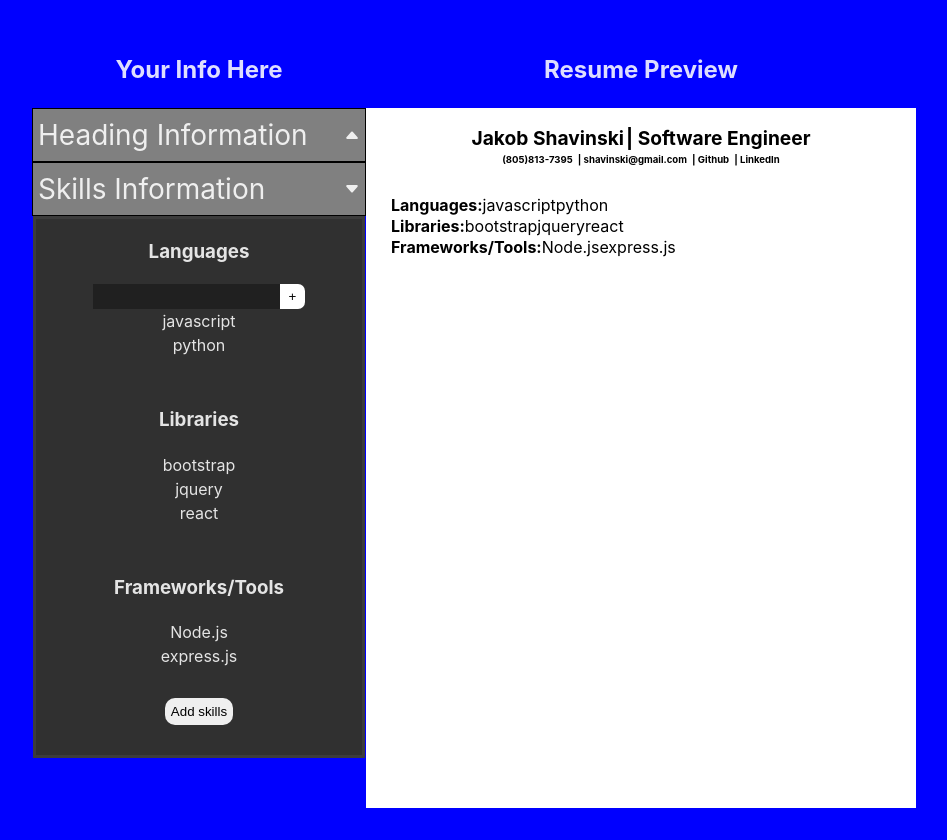
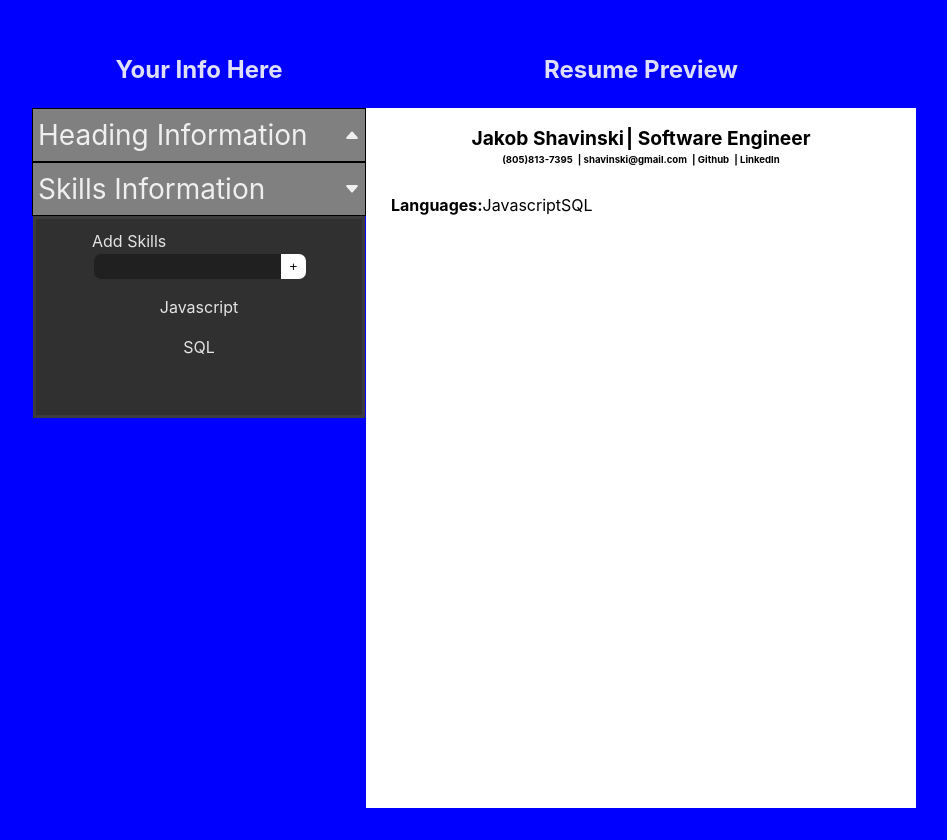
Before and after one commit to shavinski/cv-application, a React (Vite) app in the folder frontend/: page / in a window 1280 px wide. Both pictures are taken after a click on the element "Skills Information". Shown: the whole page, without its empty margins (166-1113 px from the left). Built offline with nearby package versions, Linux system fonts and the light colour scheme.

Commit message:
Simplify skills information form

```diff
--- a/frontend/src/App.tsx
+++ b/frontend/src/App.tsx
@@ -2,7 +2,7 @@ import React, { useState } from 'react'
 import './App.css'
 import { UserInformation } from './components/UserInformation'
 import { UserResume } from './components/UserResume'
-import { HeadingInfo, SkillsInfo } from './interfaces/UserInfoInterfaces'
+import { HeadingInfo } from './interfaces/UserInfoInterfaces'
 
 function App() {
   const [heading, setHeading] = useState<HeadingInfo>({
@@ -14,11 +14,7 @@ function App() {
     linkedin: 'linkedin.com',
   })
 
-  const [skills, setSkills] = useState<SkillsInfo>({
-    'Languages': ['javascript', 'python'],
-    'Libraries': ['bootstrap', 'jquery', 'react'],
-    'Frameworks/Tools': ['Node.js', 'express.js']
-  })
+  const [skills, setSkills] = useState<string[]>(['Javascript', 'SQL'])
 
   function handleHeadingInfoChange(e: React.ChangeEvent<HTMLInputElement>) {
     const { name, value } = e.target;
@@ -29,23 +25,23 @@ function App() {
     }));
   }
 
-  function handleSkillsInfoChange(skillCategory: string, newSkills: string[]) {
+  function handleSkillsInfoChange(newSkill: string) {
     setSkills((prevData) => ({
       ...prevData,
-      [skillCategory]: [...prevData[skillCategory], ...newSkills]
+      newSkill
     }));
-    console.log(`adding ${newSkills} to ${skillCategory}`)
+    console.log(`adding ${newSkill}}`)
   }
 
 
   return (
     <div className='app-main-container'>
-        <UserInformation
-          handleHeadingInfoChange={handleHeadingInfoChange}
-          heading={heading}
-          handleSkillsInfoChange={handleSkillsInfoChange}
-          skills={skills} />
-        <UserResume heading={heading} skills={skills}/>
+      <UserInformation
+        handleHeadingInfoChange={handleHeadingInfoChange}
+        heading={heading}
+        handleSkillsInfoChange={handleSkillsInfoChange}
+        skills={skills} />
+      <UserResume heading={heading} skills={skills} />
     </div>
   )
 }
--- a/frontend/src/components/CategoryForm.tsx
+++ /dev/null
@@ -1,17 +0,0 @@
-import { FormEvent } from "react";
-
-function CategoryForm({ category }) {
-
-    function handleSubmit(e: FormEvent) {
-        e.preventDefault();
-    }
-
-    return (
-        <form className="add-skill-form" action="">
-            <input id={category} name={category}></input>
-            <button type="submit" onClick={handleSubmit}>+</button>
-        </form>
-    )
-}
-
-export { CategoryForm }
--- a/frontend/src/components/SkillsForm.tsx
+++ b/frontend/src/components/SkillsForm.tsx
@@ -2,114 +2,26 @@ import { ChangeEvent, FormEvent, useState } from "react";
 import { SkillsFormProps } from "../interfaces/UserInfoInterfaces";
 import { createArrayForSkills } from "../utils/skillsFormUtils";
 import '../styles/SkillsForm.css'
-import { CategoryForm } from "./CategoryForm";
 
 function SkillsForm({ handleSkillsInfoChange, skills }: SkillsFormProps) {
-    const [showModal, setShowModal] = useState<Boolean>(false);
-    const [selectedCategory, setSelectedCategory] = useState<string>('Languages');
-    const [newlyAddedSkill, setNewlyAddedSkill] = useState<string>('');
-
-    function displayModalForm() {
-        setShowModal(!showModal)
-    }
-
-    function handleCategoryChange(event: ChangeEvent<HTMLSelectElement>) {
-        setSelectedCategory(event.target.value)
-    }
-
-    function handleInputChange(event: ChangeEvent<HTMLInputElement>) {
-        setNewlyAddedSkill(event.target.value);
-    }
-
-    function handleAddingNewSkill(category: string, newSkills: string, event: FormEvent) {
-        event.preventDefault();
-
-        const skillsList = createArrayForSkills(newSkills);
-
-        handleSkillsInfoChange(category, skillsList)
-        setNewlyAddedSkill('');
-        setShowModal(!showModal)
-    }
 
     return (
         <>
             <div className="form-overlay">
                 <div className="skills-main-container">
-                    <div className="skills-sub-container">
-                        <div className="skills-list-container">
-                            <h3>Languages</h3>
-                            <CategoryForm category={'Languages'}/>
+                    <form className="add-skill-form" action="">
+                        <label htmlFor="skills">Add Skills</label>
+                        <div>
+                            <input id="skills" name="skills"></input>
+                            <button type="submit">+</button>
+                        </div>
+                    </form>
 
-                            {skills.Languages.length === 0 &&
-                                <small>You currently have 0 skills in languages. Add some!</small>
-                            }
-                            <ul>
-                                {skills.Languages.map((language, index) => (
-                                    <li key={index}>
-                                        {language}
-                                    </li>
-                                ))}
-                            </ul>
-
-                        </div>
-                        <div className="skills-list-container">
-                            <h3>Libraries</h3>
-                            {skills.Libraries.length === 0 &&
-                                <small>You currently have 0 skills in libraries. Add some!</small>
-                            }
-                            <ul>
-                                {skills.Libraries.map((lib, index) => (
-                                    <li key={index}>
-                                        {lib}
-                                    </li>
-                                ))}
-                            </ul>
-                        </div>
-                        <div className="skills-list-container">
-                            <h3>Frameworks/Tools</h3>
-                            {skills['Frameworks/Tools'].length === 0 &&
-                                <small>You currently have 0 skills in frameworks/tools. Add some!</small>
-                            }
-                            <ul>
-                                {skills['Frameworks/Tools'].map((frameTool, index) => (
-                                    <li key={index}>
-                                        {frameTool}
-                                    </li>
-                                ))}
-                            </ul>
-                        </div>
+                    <div className="skills-list-container">
+                        {skills.map((skill) => (
+                            <p key={skill}>{skill}</p>
+                        ))}
                     </div>
-                    <button className='modal-open-btn' onClick={() => displayModalForm()}>Add skills</button>
-                    {showModal && (
-                        <div className="modal">
-                            <div onClick={displayModalForm} className="overlay"></div>
-                            <form className="modal-form-skills">
-                                <button type="button" className="modal-close-btn" onClick={displayModalForm}>
-                                    <svg xmlns="http://www.w3.org/2000/svg" width="20" height="20" fill="currentColor" class="bi bi-x-circle-fill" viewBox="0 0 16 16">
-                                        <path d="M16 8A8 8 0 1 1 0 8a8 8 0 0 1 16 0zM5.354 4.646a.5.5 0 1 0-.708.708L7.293 8l-2.647 2.646a.5.5 0 0 0 .708.708L8 8.707l2.646 2.647a.5.5 0 0 0 .708-.708L8.707 8l2.647-2.646a.5.5 0 0 0-.708-.708L8 7.293 5.354 4.646z" />
-                                    </svg>
-                                </button>
-                                <label htmlFor="category">What category would you like to add to?</label>
-                                <select id="category" name="category" onChange={handleCategoryChange}>
-                                    {Object.keys(skills).map((cat) => (
-                                        <option value={cat} key={cat}>
-                                            {cat}
-                                        </option>
-                                    ))}
-                                </select>
-                                <label htmlFor="new-skills">Add desired skills here (make sure to separate words with commas ex: CSS, HTML)</label>
-                                <div className="skill-input">
-                                    <input id="new-skills" name="new-skills" onChange={handleInputChange} value={newlyAddedSkill}></input>
-                                    <button
-                                        type="submit"
-                                        onClick={(event) => handleAddingNewSkill(selectedCategory, newlyAddedSkill, event)}
-                                        onKeyDown={(event) => handleAddingNewSkill(selectedCategory, newlyAddedSkill, event)}>
-                                        +
-                                    </button>
-                                </div>
-                            </form>
-                        </div>
-                    )}
                 </div>
             </div>
         </>
--- a/frontend/src/components/UserResume.tsx
+++ b/frontend/src/components/UserResume.tsx
@@ -1,9 +1,9 @@
-import { HeadingInfo, SkillsInfo } from "../interfaces/UserInfoInterfaces";
+import { HeadingInfo } from "../interfaces/UserInfoInterfaces";
 import "../styles/UserResume.css"
 
 interface UserHeadingProps {
     heading: HeadingInfo
-    skills: SkillsInfo
+    skills: string[]
 }
 
 function UserResume({ heading, skills }: UserHeadingProps) {
@@ -25,27 +25,11 @@ function UserResume({ heading, skills }: UserHeadingProps) {
                         </div>
                     </section>
                     <section className="resume-skills-container">
-                        {skills.Languages.length !== 0 &&
+                        {skills.length !== 0 &&
                             <div className="resume-skills-line">
                                 <p><b>Languages:</b></p>
-                                {skills.Languages.map((lang) => (
-                                    <p key={lang}>{lang}</p>
-                                ))}
-                            </div>
-                        }
-                        {skills.Libraries.length !== 0 &&
-                            <div className="resume-skills-line">
-                                <p><b>Libraries:</b></p>
-                                {skills.Libraries.map((lang) => (
-                                    <p key={lang}>{lang}</p>
-                                ))}
-                            </div>
-                        }
-                        {skills['Frameworks/Tools'].length !== 0 &&
-                            <div className="resume-skills-line">
-                                <p><b>Frameworks/Tools:</b></p>
-                                {skills['Frameworks/Tools'].map((lang) => (
-                                    <p key={lang}>{lang}</p>
+                                {skills.map((skill) => (
+                                    <p key={skill}>{skill}</p>
                                 ))}
                             </div>
                         }
--- a/frontend/src/styles/SkillsForm.css
+++ b/frontend/src/styles/SkillsForm.css
@@ -1,131 +1,16 @@
 .skills-main-container {
+    padding: 10px;
     display: flex;
     justify-content: center;
     align-items: center;
     flex-direction: column;
-    gap: 30px
 }
-
-.skills-main-container button {
-    border-radius: 10px;
-}
-
-.modal-open-btn {
-    padding: 6px;
-}
-
-.skills-sub-container {
-    display: flex;
-    flex-direction: column;
-    gap: 30px;
-}
-
-.skills-list-container {
-    display: flex;
-    flex-direction: column;
-    align-items: center;
-}
-
-.skills-list-container {
-    width: 50vw;
-}
-
-.skills-list-container ul {
-    list-style: none;
-    text-align: center;
-    padding: 0;
-    margin: 0;
-}
-
-.skills-list-container ul li {
-    padding: 0;
-    margin: 0;
-}
-
-@media (min-width: 767px) {
-    .skills-sub-container {
-        /* flex-direction: row; */
-    }
-
-    .skills-list-container {
-        width: 15vw;
-    }
-}
-
-.modal,
-.overlay {
-    width: 100vw;
-    height: 100vh;
-    top: 0;
-    bottom: 0;
-    right: 0;
-    left: 0;
-    position: fixed;
-}
-
-.overlay {
-    background-color: rgb(46, 46, 46);
-    opacity: 90%;
-}
-
-.modal-form-skills {
-    display: flex;
-    flex-direction: column;
-    position: absolute;
-    background-color: slateblue;
-    padding: 45px;
-    min-width: 250px;
-    max-width: 350px;
-    gap: 10px;
-    transform: translate(-50%, -50%);
-    border-radius: 5%;
-    top: 50%;
-    left: 50%;
-}
-
-.modal-close-btn {
-    color: rgb(255, 255, 255);
-    padding: 0px;
-    font-size: 0px;
-    top: -5px;
-    left: 97%;
-    position: absolute;
-    text-align: center;
-}
-
-.modal-close-btn:hover {
-    cursor: pointer;
-    background-color: rgb(207, 4, 4);
-    transform: rotate(99deg);
-}
-
-/*
-.modal-form-skills select,
-input {
-    width: 150px;
-    padding: 5px;
-    align-self: center;
-} */
-
-.skill-input {
-    display: flex;
-    justify-content: center;
-    gap: 5px;
-}
-
-.skill-input button {
-    color: black;
-    background-color: rgb(219, 219, 219);
-    width: 35px;
-}
-
-.skill-input button:hover {
-    cursor: pointer;
-}
-
 
 .add-skill-form {
     display: flex;
+    flex-direction: column;
+    justify-content: center;
+    align-items:flex-start
 }
 
 .add-skill-form button {
@@ -133,10 +18,23 @@ input {
     border-radius:0 7px 7px 0;
     background-color: white;
     color: black;
+    padding: 5px;
+}
+
+.add-skill-form button:hover {
+    cursor: pointer;
+    background-color: rgb(235, 235, 235);
 }
 
 .add-skill-form input {
     border: none;
     background-color: rgb(32, 32, 32);
     padding: 5px;
+    margin-left: 2px;
+    border-radius: 7px 0 0 7px;
 }
+
+.add-skill-form input:focus {
+    border: none;
+    outline: none;
+}
```
Also changed, not shown: frontend/src/interfaces/UserInfoInterfaces.ts (+2 -6 lines).
